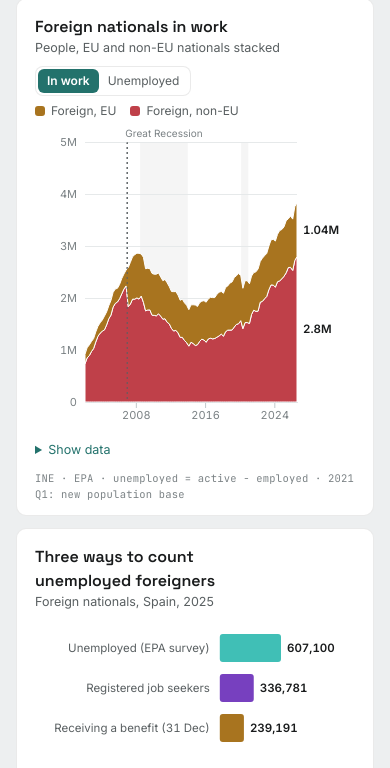
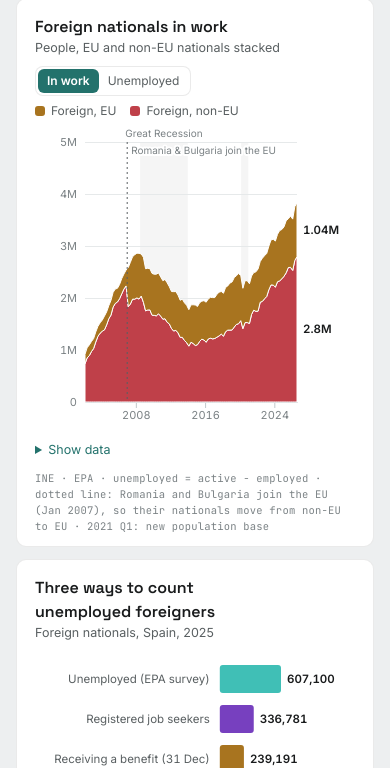
Before and after one commit to gwenywere/extranjeros, a plain HTML site: page index.html in a window 390 px wide. Shown: the part 3699-4467 px from the top of the page. Drawn offline with nearby package versions, Linux system fonts and the light colour scheme.

Commit message:
Mobile fixes: footer wrapping, map legend, axis ticks, event labels on stacked charts

```diff
--- a/index.html
+++ b/index.html
@@ -184,6 +184,7 @@ footer h2 { font-family: var(--f-display); font-size: 16px; color: var(--fg); ma
 footer p, footer li { max-width: 100ch; margin: 4px 0; }
 footer ul { padding-left: 18px; margin: 6px 0 12px; }
 footer a { color: var(--accent); text-underline-offset: 2px; }
+footer p, footer li { overflow-wrap: anywhere; }  /* long file names / URLs must not widen the page on phones */
 
 @media (max-width: 1000px) {
   .kpis { grid-template-columns: repeat(3, minmax(0, 1fr)); }
@@ -294,7 +295,7 @@ footer a { color: var(--accent); text-underline-offset: 2px; }
         <div class="legend" id="lg-lev"></div>
         <div class="chart" id="c-lev"></div>
         <details><summary>Show data</summary><div class="table-wrap" id="t-lev"></div></details>
-        <div class="vars">INE · EPA · unemployed = active − employed · 2021 Q1: new population base</div>
+        <div class="vars">INE · EPA · unemployed = active − employed · dotted line: Romania and Bulgaria join the EU (Jan 2007), so their nationals move from non-EU to EU · 2021 Q1: new population base</div>
       </article>
 
       <article class="card span-5">
@@ -819,14 +820,23 @@ function stackChart(id, opt) {
   const st = d3.stack().keys(opt.layers.map((_, j) => j))(rows);
   const x = d3.scaleTime().domain(d3.extent(rows, (r) => r.t)).range([0, w]);
   const y = d3.scaleLinear().domain([0, d3.max(st[st.length - 1], (d) => d[1]) * 1.05]).nice(5).range([h, 0]);
-  timeDecor(g, x, h, w, opt);
+  timeDecor(g, x, h, w, { ...opt, events: [] }); // event markers go on top of the areas, below
   yAxis(g, y, w, opt.axisFmt || fk);
   xAxis(g, x, h, w);
   const area = d3.area().x((d) => x(d.data.t)).y0((d) => y(d[0])).y1((d) => y(d[1]));
   st.forEach((layer, j) => g.append('path').attr('fill', opt.layers[j].color).attr('d', area(layer))
     .attr('stroke', css('--surface')).attr('stroke-width', 1));
-  // timeDecor drew bands under the areas; redraw event lines on top so they stay visible
-  (opt.events || []).forEach((e) => { const xe = x(pd(e.t)); if (xe >= 0 && xe <= w) g.append('line').attr('class', 'brk').attr('x1', xe).attr('x2', xe).attr('y1', 0).attr('y2', h); });
+  // event markers on top of the areas; the label goes near the top, on whichever side has room
+  (opt.events || []).forEach((e) => {
+    const xe = x(pd(e.t));
+    if (xe < 0 || xe > w) return;
+    g.append('line').attr('class', 'brk').attr('x1', xe).attr('x2', xe).attr('y1', 0).attr('y2', h);
+    const t = g.append('text').attr('class', 'brk-lbl halo').attr('y', 12).text(e.label);
+    const tw = t.node().getComputedTextLength();
+    if (xe + 4 + tw <= w) t.attr('x', xe + 4);
+    else if (xe - 4 - tw >= 0) t.attr('x', xe - 4).attr('text-anchor', 'end');
+    else t.remove(); // no room on either side (narrow screens): the line alone, the note explains it
+  });
   const last = rows.length - 1;
   endLabels(g, opt.layers.map((L, j) => ({
     x: x(rows[last].t) + 6, y: y((st[j][last][0] + st[j][last][1]) / 2),
@@ -913,8 +923,8 @@ function dumbbell(id, rows, o) {
   const { g, w } = frame(el, rows.length * rh + m.t + m.b, m);
   const x = d3.scaleLinear().domain([0, o.max || d3.max(rows, (r) => Math.max(r.a, r.b))]).nice(4).range([0, w]);
   const H = rows.length * rh;
-  g.append('g').attr('class', 'gridlines').attr('transform', `translate(0,${H})`).call(d3.axisBottom(x).ticks(4).tickSize(-H).tickFormat(''));
-  g.append('g').attr('class', 'axis').attr('transform', `translate(0,${H})`).call(d3.axisBottom(x).ticks(4).tickFormat(F).tickSizeOuter(0));
+  g.append('g').attr('class', 'gridlines').attr('transform', `translate(0,${H})`).call(d3.axisBottom(x).ticks(narrow ? 3 : 4).tickSize(-H).tickFormat(''));
+  g.append('g').attr('class', 'axis').attr('transform', `translate(0,${H})`).call(d3.axisBottom(x).ticks(narrow ? 3 : 4).tickFormat(F).tickSizeOuter(0));
   rows.forEach((r, i) => {
     const cy = i * rh + rh / 2;
     g.append('text').attr('class', 'lbl').attr('x', -10).attr('y', cy + 4).attr('text-anchor', 'end').text(r.label);
@@ -1351,8 +1361,9 @@ function drawMap(id, o) {
     g.append('text').attr('class', 'lbl').attr('x', lxs(t)).attr('y', ly + 26).attr('text-anchor', 'middle').text(L.fmt(t));
   });
   if (L.noData) { // grey swatch under the ticks
-    g.append('rect').attr('x', lx).attr('y', ly + 33).attr('width', 12).attr('height', 10).attr('rx', 2).attr('fill', css('--grid'));
-    g.append('text').attr('class', 'lbl').attr('x', lx + 17).attr('y', ly + 42).text(`Not coloured: ${L.noData}`);
+    const nx = wide ? lx : pad;
+    g.append('rect').attr('x', nx).attr('y', ly + 33).attr('width', 12).attr('height', 10).attr('rx', 2).attr('fill', css('--grid'));
+    g.append('text').attr('class', 'lbl').attr('x', nx + 17).attr('y', ly + 42).text(`Not coloured: ${L.noData}`);
   }
 }
 const seqColor = (domain) => d3.scaleSequential(domain, d3.interpolateRgbBasis(['--seq0', '--seq1', '--seq2', '--seq3', '--seq4', '--seq5'].map(css)));
```
